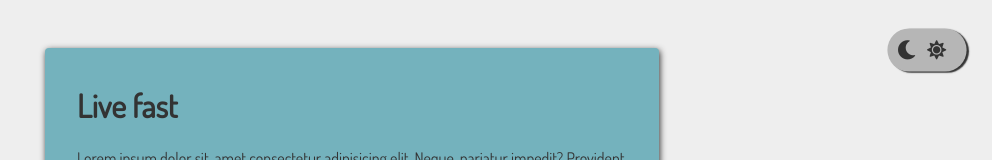
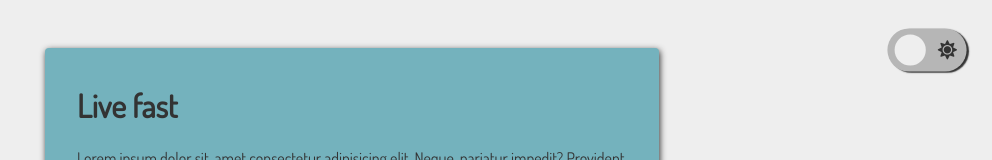
Before and after one commit to DevWeb13/ModeNuit, a plain HTML site: page index.html in a window 1280 px wide. Shown: the top 160 px of the page, without its empty margins (288-1280 px from the left). Drawn offline with Linux system fonts and the light colour scheme.

Commit message:
Création de la boule, de son positionnement et de son mouvement

```diff
--- a/style.css
+++ b/style.css
@@ -47,3 +47,20 @@ main{
     transform: scale(1.2);
     box-shadow: 2px 1px 1px #333;
 }
+
+.label .ball{
+    background: #eee;
+    border-radius: 50%;
+    height: 26px;
+    width: 26px;
+    position: absolute;
+    top: 5px;
+    left: 6px;
+    transform: translateX(0px); /*Initialise le déplacement de la boule sur l'axe X.*/
+    transition: transform 0.4s/*Le déplacement de la boule durera 0.4s*/ cubic-bezier(.45, -1.12, .35, 1.78);/*Sert a déformer la courbe de transition(voir site cubic-bezier.com).*/
+
+}
+
+.checkbox:checked + .label .ball{/*Quand .checkbox est checked alors on agit sur la boule*/
+    transform: translateX(29px);
+}
```
